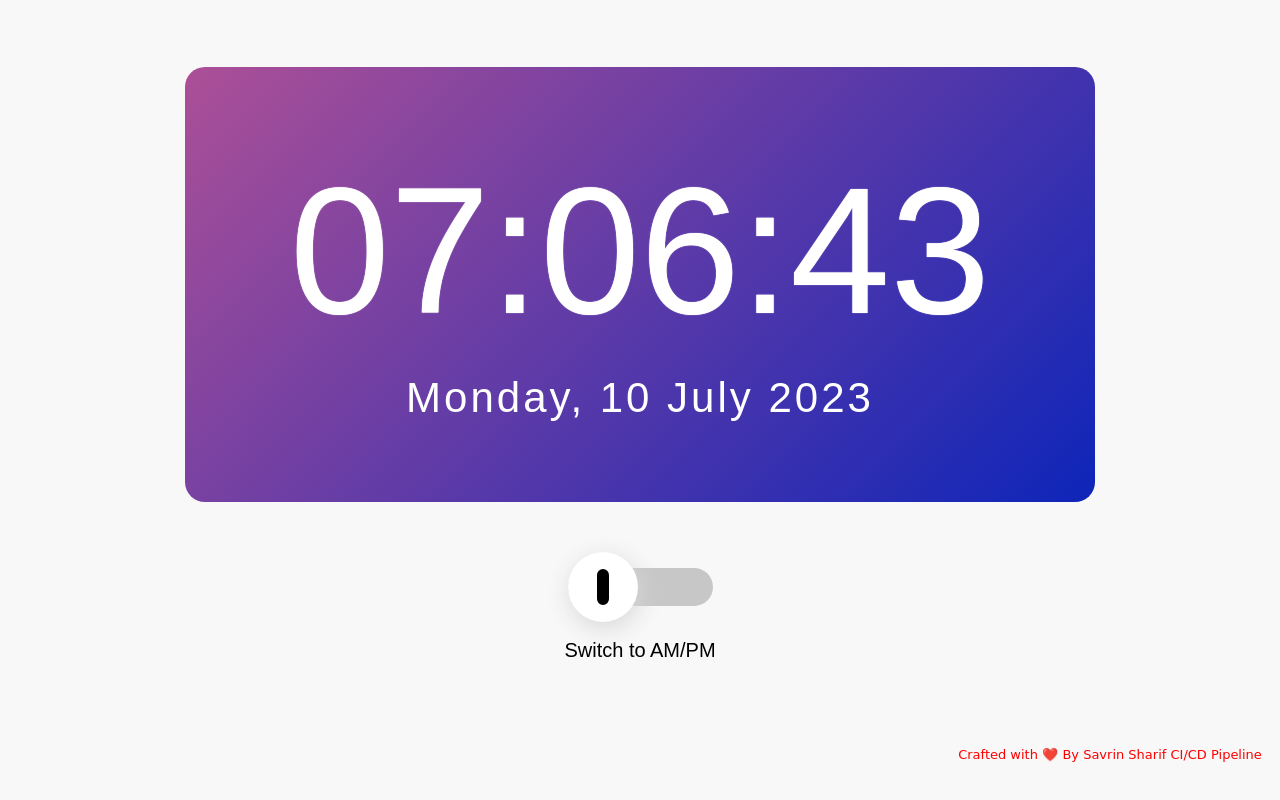
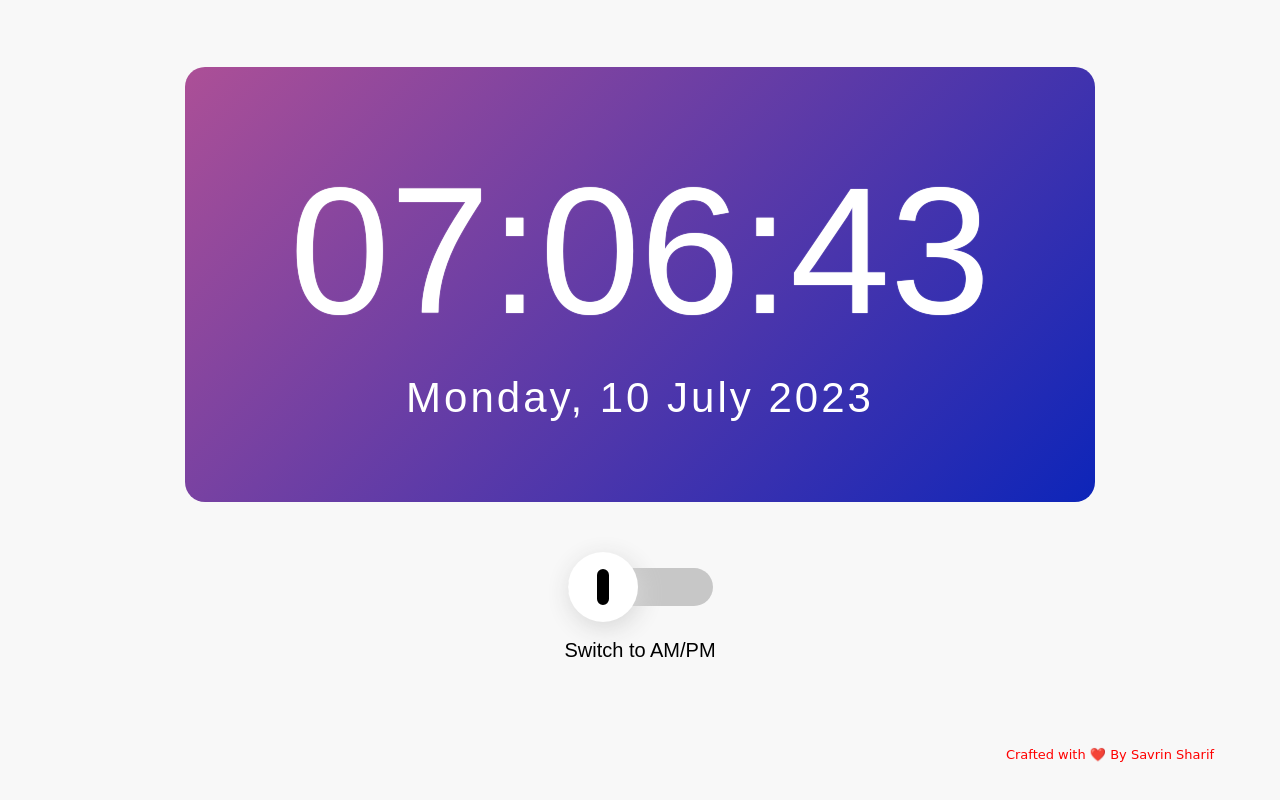
Before and after one commit to SavrinAlif/digital_clock, a plain HTML site: page index.html in a window 1280 px wide. Drawn offline with Linux system fonts and the light colour scheme.

Commit message:
Update index.html

```diff
--- a/index.html
+++ b/index.html
@@ -19,7 +19,7 @@
       <div class="toggle-text"></div>
     </div>
     <div class="heart-wrapper">
-      <div class="heart">Crafted with ❤️ By Savrin Sharif CI/CD Pipeline Working</div>
+      <div class="heart">Crafted with ❤️ By Savrin Sharif</div>
     </div>
     <script src="script.js"></script>
   </body>
```
